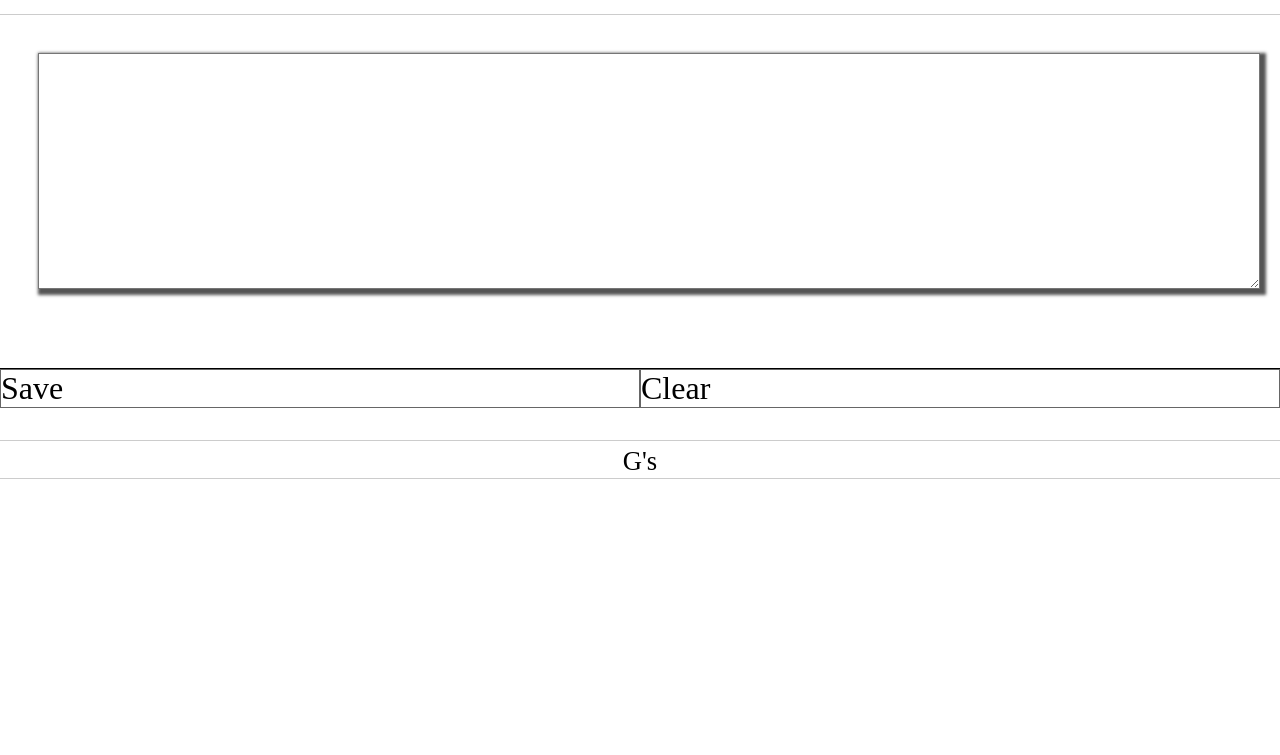
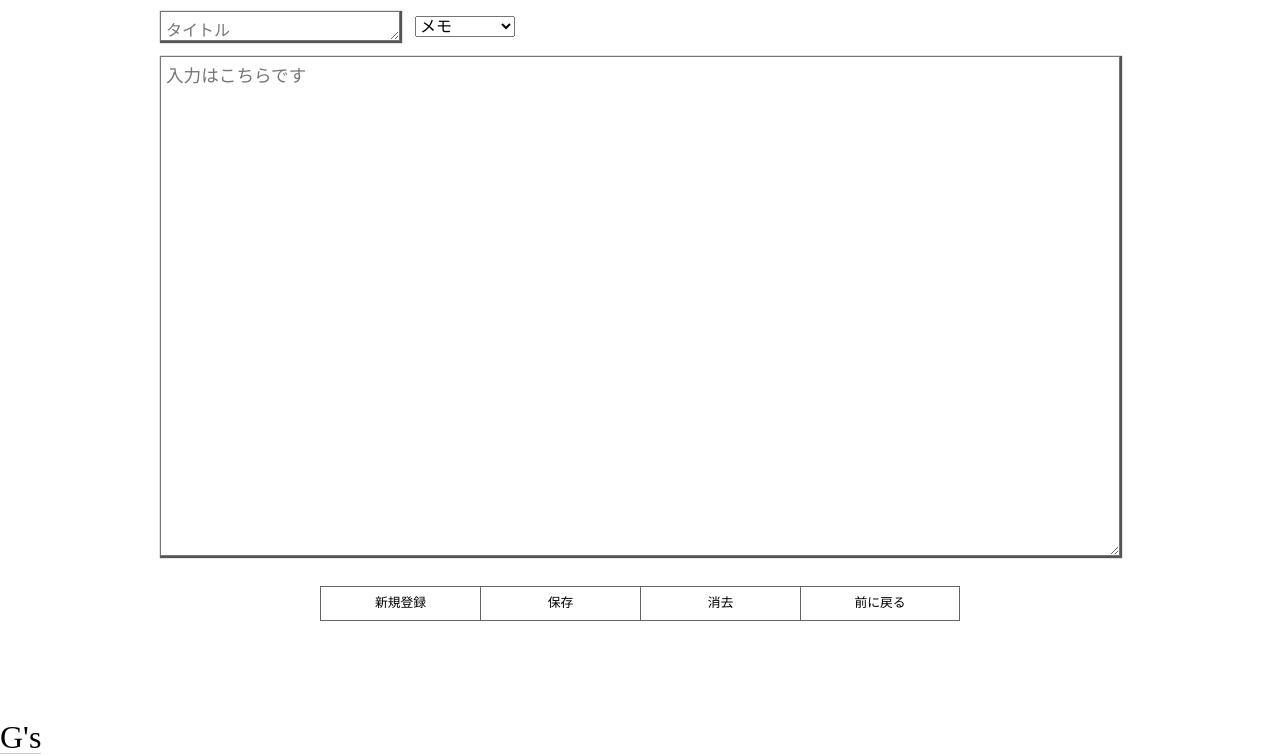
Before and after one commit to daikgw/gs_kadai_memo, a plain HTML site: page index.html in a window 1280 px wide. Shown: the part 146-901 px from the top of the page. Before the commit the page ends 800 px from the top, so only its background shows below. Drawn offline with nearby package versions, Linux system fonts and the light colour scheme.

Commit message:
基本的な機能の実装完了
・基礎機能の実装
・レイアウトの調整

```diff
--- /dev/null
+++ b/css/reset.css
@@ -0,0 +1,49 @@
+/* http://meyerweb.com/eric/tools/css/reset/
+v2.0 | 20110126
+License: none (public domain)
+*/
+
+html, body, div, span, applet, object, iframe,
+h1, h2, h3, h4, h5, h6, p, blockquote, pre,
+a, abbr, acronym, address, big, cite, code,
+del, dfn, em, img, ins, kbd, q, s, samp,
+small, strike, strong, sub, sup, tt, var,
+b, u, i, center,
+dl, dt, dd, ol, ul, li,
+fieldset, form, label, legend,
+table, caption, tbody, tfoot, thead, tr, th, td,
+article, aside, canvas, details, embed,
+figure, figcaption, footer, header, hgroup,
+menu, nav, output, ruby, section, summary,
+time, mark, audio, video {
+margin: 0;
+padding: 0;
+border: 0;
+font-size: 100%;
+font: inherit;
+vertical-align: baseline;
+}
+/* HTML5 display-role reset for older browsers
+*/
+article, aside, details, figcaption, figure,
+footer, header, hgroup, menu, nav, section {
+display: block;
+}
+body {
+line-height: 1;
+}
+ol, ul {
+list-style: none;
+}
+blockquote, q {
+quotes: none;
+}
+blockquote:before, blockquote:after,
+q:before, q:after {
+content: '';
+content: none;
+}
+table {
+border-collapse: collapse;
+border-spacing: 0;
+}
--- a/css/sample.css
+++ b/css/sample.css
@@ -1,51 +1,109 @@
+/* 骨組みの記載 */
 body{
+    width: 100vw;
+    height: 100vh;
+    position: relative;
+
     margin:0;
-    padding:0;
-    text-align:left;
+    padding:50px 0;
+
     font-size: 32px;
 }
+
 header{
+    margin-bottom: 30px;
+
     background-color: #fff;
-    border-bottom: 1px solid #ccc;
     text-align: center;
+
+    font-weight: bold;
 }
 main{
-    border-bottom:1px solid #ccc;
     position:relative;
 }
 footer{
+    position: absolute;
+    bottom: 0;
+
     background-color: #fff;
     border-bottom:1px solid #ccc;
     text-align: center;
 }
-p{
-    font-size:200%;
-    text-align: center;
-    border-bottom:1px solid #fff;
-    height:200px;
+
+/* テキストエリアに関する記載 */
+.memo{
+    width: 75%;
+    margin: 0 auto 30px;
+
+    display: flex;
+    justify-content: left;
+    flex-direction: column;
+
 }
+.midashi{
+    display: flex;
+    justify-content: left;
+    align-items: center;
+}
+.title,.name{
+    width: 25%;
+    margin: 0 0 15px;
+    padding: 5px;
+    box-sizing: border-box;
+    box-shadow: 1px 1px 1px 1px #555;
+
+    font-size: 50%;
+}
+.kind{
+    width: 100px;
+    margin: 0 0 15px 15px;
+    font-size: 50%;
+
+    cursor: pointer;
+}
+.kind>option{
+    font-size: 50%;
+}
+.text_area{
+    width: 100%;
+    height: 500px;
+    padding: 5px;
+    margin: auto;
+    box-sizing: border-box;
+    box-shadow: 1px 1px 1px 1px #555;
+
+    font-size:55%;
+}
+
+/* ボタン周辺に関する記載 */
 ul{
-    padding: 0;
-    border-top: 1px solid #000000;
+    width:50%;
     display:table;  /* 定義 */
     table-layout: fixed;
-    width:100%;
+
+    margin: 0 auto;
+    padding: 0;
+
+    text-align: center;
 }
+/* 理想はtablecellに隙間を作りたい */
 li{
+    padding: 10px 0;
+    border: 1px solid #666;
+    /* 重複を消す処理 */
+    border-right: 0px;
+
+    display:table-cell;  /* 定義 */
+    background-color: #FFF;
+
     list-style-type:none;
-    border: 1px solid #666;
-    background-color: #FFF;
-    display:table-cell;  /* 定義 */
+    font-size: 1vw;
+
     cursor: pointer;
 }
+li:last-of-type{
+    border: 1px solid #666;
+}
 li:hover{
-    background: #0066CC;
-    color:#fff;
+    background: rgb(230, 230, 230);
 }
-textarea{
-  margin: 3%;
-  width: 95%;
-  height: 230px;
-  font-size:80%;
-  box-shadow: 3px 3px 3px 3px #555;
-}
--- a/index.html
+++ b/index.html
@@ -5,39 +5,83 @@
     <meta charset="UTF-8">
     <title>myMemoPad</title>
     <!-- <script src="js/jquery-2.1.3.min.js"></script> -->
+    <link rel="stylesheet" href="css/reset.css">
     <link rel="stylesheet" href="css/sample.css">
 </head>
 
-<body>
-
+<body style="display:none;">
+    <!-- 最終は数を測定できるといいかも -->
     <header>
-        <h1>MemoPad</h1>
+        <h1>メモ帳</h1>
     </header>
 
-    <main style="display:none;">
-
-        <textarea id="text_area"></textarea>
+    <main>
+        <div class="memo">
+            <!-- textareaの背景に影文字を入れる -->
+            <textarea class="name" id="name" placeholder="氏名" cols="15" rows="1" maxlength="15"></textarea>
+            <div class="midashi">
+                <textarea class="title" id="title" placeholder="タイトル" cols="15" rows="1" maxlength="15"></textarea>
+                <!-- canvas対応用のセレクトボックス、また理想は初期値は選択してくださいにする -->
+                <select class="kind" id="kind" name="kind">
+                    <option value="メモ" selected>メモ</option>
+                    <option value="絵画">絵画</option>
+                </select>
+            </div>
+            <!-- 上限値を設定してないので超えた時の処理についても考える必要はあり -->
+            <textarea class="text_area" id="text_area" placeholder="入力はこちらです"></textarea>
+        </div>
         <ul>
-            <li id="save">Save</li>
-            <li id="clear">Clear</li>
+            <!-- 理想はcanvasとメモを両方実現できるようにすること -->
+            <li id="new">新規登録</li>
+            <li id="save">保存</li>
+            <li id="clear">消去</li>
+            <!-- 理想は保存する物事にnameをつけて、それを呼び出せるようにしたい -->
+            <li id="back">前に戻る</li>
         </ul>
 
     </main>
 
     <footer><small>G's</small></footer>
 
+    <!-- jQueryの読み込み -->
     <script src="https://ajax.googleapis.com/ajax/libs/jquery/3.4.1/jquery.min.js"></script>
     <script>
-        $("main").fadeIn(1000);
-        //1.Save クリックイベント
+        $("body").fadeIn(3000);
+        let save_count = 0;
+
         $("#save").on("click",function(){
-            const value = $("#text_area").val();
-            console.log(value);
-            localStorage.setItem("memo",value);
+            save_count ++;
+            const name = $("#name").val();
+            const title = $("#title").val();
+            const kind = $("#kind").val();
+            const text_area = $("#text_area").val();
+            let memo_info = [{
+                    "name" : name,
+                    "title" : title,
+                    "kind" : kind,
+                    "text_area" : text_area
+                }];
+            // データに順番をつけるときに使う
+            // let c = "memo"+save_count;
+            // 登録順に記録するための処理
+            // memoinfoだとobject形式になっている
+            console.dir(memo_info);
+            let m = JSON.stringify(memo_info);
+            // json形式に修正をする
+            console.log(m);
+            localStorage.setItem("memo",m);
             alert("saveしました");
+        });
+        // 名前などの入力欄に一斉削除ボタンがあればいいかも
+        $("#new").on("click",function(){
+            $("#name").val("");
+            $("#title").val("");
+            $("#kind").val("メモ");
+            $("#text_area").val("");
         });
 
         //2.clear クリックイベント
+        // どのファイルを削除するかどうかの選択ができる状態にする必要がある、追加登録機能にちかい
         $("#clear").on("click",function(){
             localStorage.removeItem("memo");
             $("#text_area").val("");
@@ -45,8 +89,12 @@
         });
 
         if(localStorage.getItem("memo")){
-            const value = localStorage.getItem("memo");
-            $("#text_area").val(value);
+            const json = localStorage.getItem("memo");
+            let reload_info = JSON.parse(json);
+            $("#name").val((reload_info).name);
+            $("#title").val((reload_info).title);
+            $("#kind").val((reload_info).kind);
+            $("#text_area").val((reload_info).text_area);
         }
 
 
```
